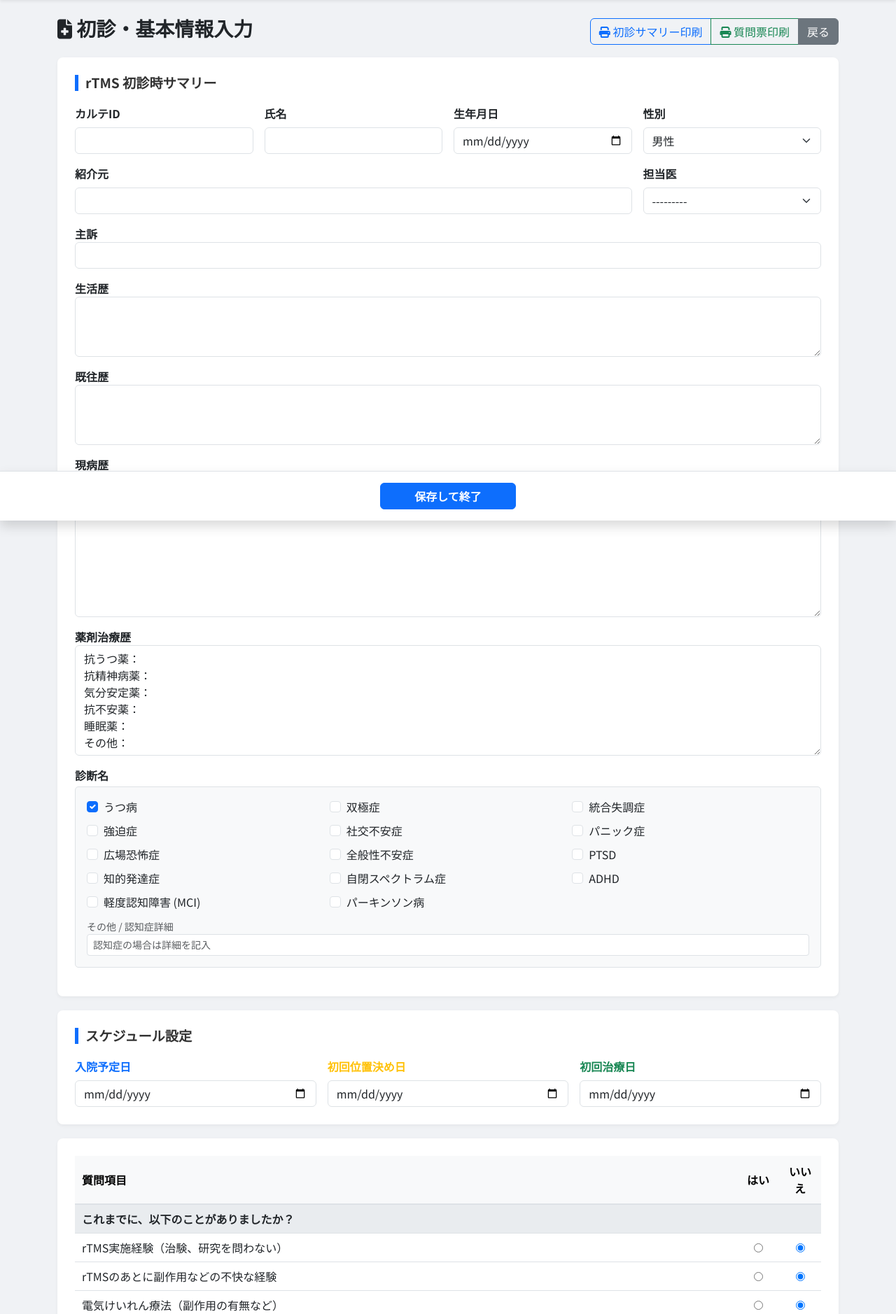
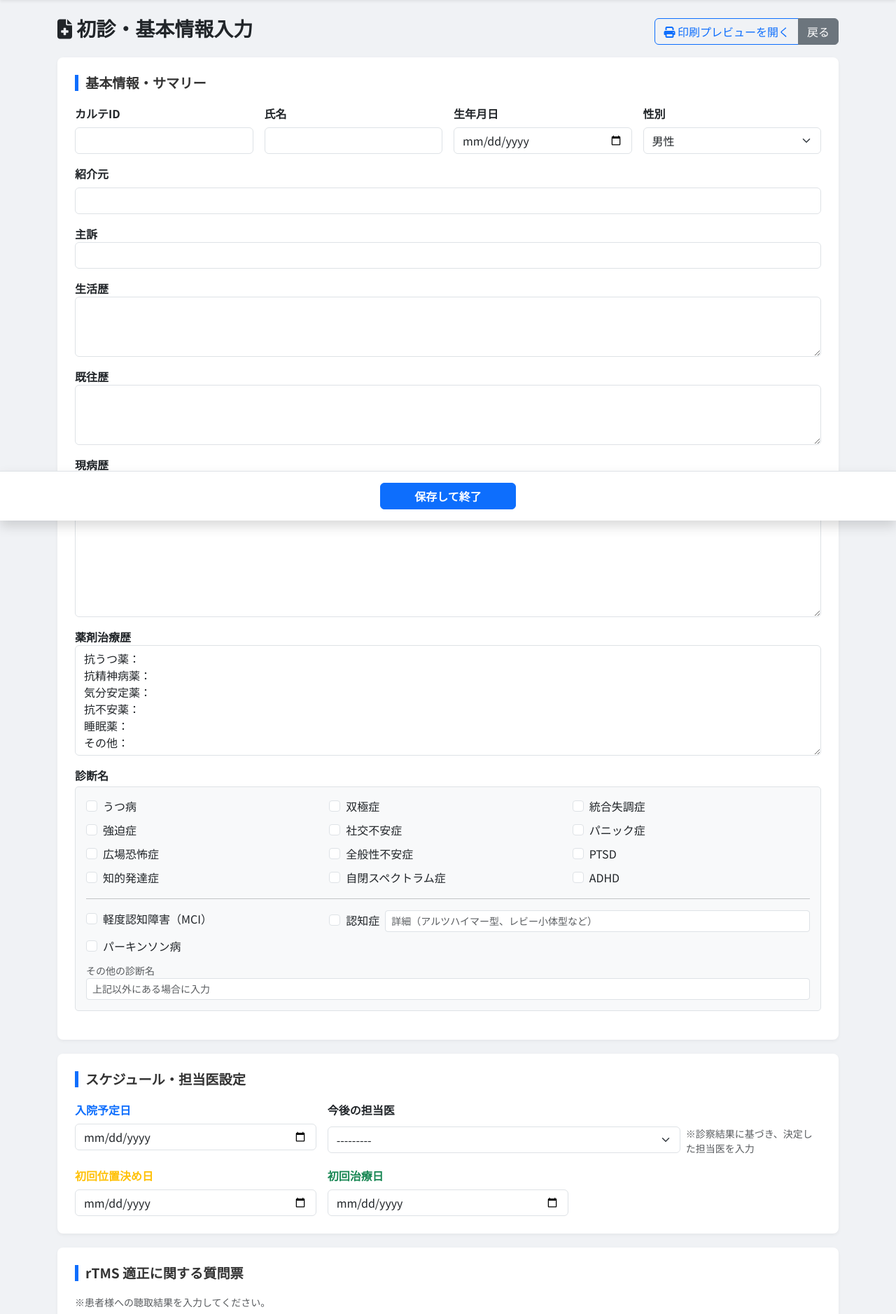
Before and after one commit to kasadera-creator/rTMS, a Django app: template rtms_app/templates/rtms_app/patient_first_visit.html in a window 1280 px wide. Shown: the part 56-1934 px from the top of the page at 70% size. Run offline with Django 5.2, Linux system fonts and the light colour scheme; the template is opened without the code that fills it: values that come from a table or form of the project are taken from there, others are empty.

Commit message:
fix first form

```diff
--- a/rtms_app/forms.py
+++ b/rtms_app/forms.py
@@ -55,8 +55,12 @@ class PatientFirstVisitForm(forms.ModelForm):
             'life_history': forms.Textarea(attrs={'class': 'form-control', 'rows': 3}),
             'past_history': forms.Textarea(attrs={'class': 'form-control', 'rows': 3}),
             'present_illness': forms.Textarea(attrs={'class': 'form-control', 'rows': 3}),
-            # ★行数を増やしました
-            'medication_history': forms.Textarea(attrs={'class': 'form-control', 'rows': 7}),
+            'medication_history': forms.Textarea(attrs={'class': 'form-control', 'rows': 6}),
+            'dementia_detail': forms.TextInput(attrs={
+        'class': 'form-control form-control-sm',
+        'placeholder': '',
+        'style': 'display: inline-block; width: auto; margin-left: 10px;'
+    }),
             'admission_date': DateInput(attrs={'class': 'form-control'}),
             'mapping_date': DateInput(attrs={'class': 'form-control'}),
             'first_treatment_date': DateInput(attrs={'class': 'form-control'}),
--- a/rtms_app/templates/rtms_app/patient_first_visit.html
+++ b/rtms_app/templates/rtms_app/patient_first_visit.html
@@ -1,77 +1,27 @@
 {% extends "rtms_app/base.html" %}
+
 {% block extrastyle %}
 <style>
     .form-section { background-color: #fff; padding: 25px; border-radius: 8px; margin-bottom: 20px; box-shadow: 0 2px 5px rgba(0,0,0,0.05); }
     .section-title { border-left: 5px solid #0d6efd; padding-left: 10px; font-weight: bold; margin-bottom: 20px; color: #333; font-size: 1.2rem; }
-    .diag-check-group { background-color: #f8f9fa; padding: 15px; border-radius: 5px; border: 1px solid #dee2e6; margin-left: 0; margin-right: 0; }
+    .diag-check-group { background-color: #f8f9fa; padding: 15px; border-radius: 5px; border: 1px solid #dee2e6; }
 
-    /* 質問票テーブル */
-    .q-table { width: 100%; border-collapse: collapse; }
+    /* 質問票テーブル（入力用） */
+    .q-table { width: 100%; border-collapse: collapse; margin-bottom: 1rem; }
     .q-table th { background-color: #f8f9fa; padding: 10px; border-bottom: 2px solid #dee2e6; }
     .q-table td { padding: 8px 10px; border-bottom: 1px solid #dee2e6; vertical-align: middle; }
     .q-header-row { background-color: #e9ecef; font-weight: bold; }
-
-    /* 印刷用スタイル */
-    @media print {
-        @page { size: A4; margin: 12mm; }
-        body { font-size: 10.5pt; line-height: 1.3; font-family: "Hiragino Mincho ProN", "Yu Mincho", serif; color: #000; }
-        body * { visibility: hidden; }
-        .printable-area, .printable-area * { visibility: visible; }
-        .printable-area { position: absolute; left: 0; top: 0; width: 100%; }
-        .no-print { display: none !important; }
-
-        /* フォームの装飾解除 */
-        .form-section { padding: 0; border: none; box-shadow: none; margin-bottom: 5px; }
-        .section-title { font-size: 14pt; border-bottom: 2px solid #000; border-left: none; padding-left: 0; margin-bottom: 10px; }
-
-        /* 入力欄をテキスト化 */
-        textarea, input[type="text"], input[type="date"], select {
-            border: none !important;
-            background: transparent !important;
-            padding: 0; margin: 0;
-            resize: none;
-            overflow: visible;
-            font-family: inherit;
-            font-size: inherit;
-            width: auto;
-            -webkit-appearance: none;
-        }
-
-        /* ラベル */
-        label.fw-bold { font-weight: bold; color: #000; margin-right: 5px; }
-
-        /* 基本情報のレイアウト調整 */
-        .basic-info-row { display: flex; justify-content: space-between; margin-bottom: 5px; border-bottom: 1px solid #eee; padding-bottom: 2px; }
-
-        /* 自由記載欄 */
-        textarea { height: auto; display: block; width: 100%; white-space: pre-wrap; }
-
-        /* スケジュール表 (下部) */
-        .schedule-section { margin-top: 20px; border-top: 2px solid #000; padding-top: 10px; page-break-inside: avoid; }
-        .schedule-table { width: 100%; border-collapse: collapse; font-size: 10pt; }
-        .schedule-table th, .schedule-table td { border: 1px solid #000; padding: 4px 8px; text-align: center; }
-        .schedule-table th { background-color: #eee !important; -webkit-print-color-adjust: exact; font-weight: bold; }
-
-        /* 質問票のテーブル線 */
-        .q-table { font-size: 10pt; border: 2px solid #000; }
-        .q-table th, .q-table td { border: 1px solid #000; padding: 4px; }
-        .q-header-row { background-color: #ddd !important; -webkit-print-color-adjust: exact; }
-
-        /* 署名欄 */
-        .signature-section { margin-top: 40px; display: flex; justify-content: flex-end; }
-        .signature-box { width: 50%; }
-        .signature-line { border-bottom: 1px solid #000; margin-top: 30px; }
-    }
 </style>
 {% endblock %}
 
 {% block content %}
 <div class="container py-4">
-    <div class="d-flex justify-content-between align-items-center mb-3 no-print">
+    <div class="d-flex justify-content-between align-items-center mb-3">
         <h3 class="fw-bold"><i class="fas fa-file-medical"></i> 初診・基本情報入力</h3>
         <div class="btn-group">
-            <button type="button" class="btn btn-outline-primary" onclick="printDiv('medical-record')"><i class="fas fa-print"></i> 初診サマリー印刷</button>
-            <button type="button" class="btn btn-outline-success" onclick="printDiv('questionnaire')"><i class="fas fa-print"></i> 質問票印刷</button>
+            <a href="{% url 'patient_print_preview' patient.id %}" target="_blank" class="btn btn-outline-primary">
+                <i class="fas fa-print"></i> 印刷プレビューを開く
+            </a>
             <a href="{% url 'dashboard' %}" class="btn btn-secondary">戻る</a>
         </div>
     </div>
@@ -80,40 +30,43 @@
         {% csrf_token %}
 
         {% if form.errors %}
-        <div class="alert alert-danger no-print">
+        <div class="alert alert-danger">
             <strong>保存できませんでした。以下の項目を確認してください:</strong>
             {{ form.errors }}
         </div>
         {% endif %}
 
-        <div id="medical-record" class="printable-area form-section">
-            <h5 class="section-title">rTMS 初診時サマリー</h5>
-
-            <div class="row g-3 mb-3 no-print">
-                <div class="col-md-3"><label class="form-label fw-bold">カルテID</label>{{ form.card_id }}</div>
-                <div class="col-md-3"><label class="form-label fw-bold">氏名</label>{{ form.name }}</div>
-                <div class="col-md-3"><label class="form-label fw-bold">生年月日</label>{{ form.birth_date }}</div>
-                <div class="col-md-3"><label class="form-label fw-bold">性別</label>{{ form.gender }}</div>
-                <div class="col-md-9"><label class="form-label fw-bold">紹介元</label>{{ form.referral_source }}<datalist id="referral-options">{% for opt in referral_options %}<option value="{{ opt }}">{% endfor %}</datalist></div>
-                <div class="col-md-3"><label class="form-label fw-bold">担当医</label>{{ form.attending_physician }}</div>
+        <div class="form-section">
+            <h5 class="section-title">基本情報・サマリー</h5>
+            <div class="row g-3 mb-3">
+                <div class="col-md-3">
+                    <label class="form-label fw-bold">カルテID</label>
+                    {{ form.card_id }}
                 </div>
-
-            <div class="d-none d-print-block mb-4">
-                <div class="basic-info-row">
-                    <span><strong>ID:</strong> {{ patient.card_id }}</span>
-                    <span><strong>氏名:</strong> {{ patient.name }} 殿</span>
-                    <span><strong>診察日:</strong> {% now "Y年n月j日" %}</span>
+                <div class="col-md-3">
+                    <label class="form-label fw-bold">氏名</label>
+                    {{ form.name }}
                 </div>
-                <div class="basic-info-row">
-                    <span><strong>生年月日:</strong> {{ patient.birth_date|date:"Y年n月j日" }} ({{ patient.age }}歳 / {{ patient.get_gender_display }})</span>
-                    <span><strong>紹介元:</strong> {{ patient.referral_source }}</span>
-                    <span><strong>担当医:</strong> {{ patient.attending_physician.last_name }} {{ patient.attending_physician.first_name }}</span>
+                <div class="col-md-3">
+                    <label class="form-label fw-bold">生年月日</label>
+                    {{ form.birth_date }}
+                </div>
+                <div class="col-md-3">
+                    <label class="form-label fw-bold">性別</label>
+                    {{ form.gender }}
+                </div>
+                <div class="col-md-12">
+                    <label class="form-label fw-bold">紹介元</label>
+                    {{ form.referral_source }}
+                    <datalist id="referral-options">
+                        {% for opt in referral_options %}<option value="{{ opt }}">{% endfor %}
+                    </datalist>
                 </div>
             </div>
 
             <div class="mb-3">
                 <label class="fw-bold">主訴</label>
-                <div>{{ form.chief_complaint }}</div>
+                {{ form.chief_complaint }}
             </div>
 
             <div class="mb-3"><label class="fw-bold">生活歴</label><textarea name="{{ form.life_history.name }}" class="form-control" rows="3">{{ form.life_history.value|default_if_none:"" }}</textarea></div>
@@ -123,11 +76,9 @@
 
             <div class="mb-3">
                 <label class="fw-bold">診断名</label>
-                <div class="d-none d-print-block">{{ patient.diagnosis }}</div>
-
-                <div class="no-print mt-1">
-                    {{ form.diagnosis }} <div class="diag-check-group px-3 py-3">
-                        <div class="row g-2"> <div class="col-md-4"><div class="form-check"><input class="form-check-input" type="checkbox" name="diag_list" value="うつ病" id="d_dep" checked><label class="form-check-label" for="d_dep">うつ病</label></div></div>
+                {{ form.diagnosis }} <div class="diag-check-group mt-1">
+                    <div class="row g-2">
+                        <div class="col-md-4"><div class="form-check"><input class="form-check-input" type="checkbox" name="diag_list" value="うつ病" id="d_dep"><label class="form-check-label" for="d_dep">うつ病</label></div></div>
                         <div class="col-md-4"><div class="form-check"><input class="form-check-input" type="checkbox" name="diag_list" value="双極症" id="d_bp"><label class="form-check-label" for="d_bp">双極症</label></div></div>
                         <div class="col-md-4"><div class="form-check"><input class="form-check-input" type="checkbox" name="diag_list" value="統合失調症" id="d_sch"><label class="form-check-label" for="d_sch">統合失調症</label></div></div>
                         <div class="col-md-4"><div class="form-check"><input class="form-check-input" type="checkbox" name="diag_list" value="強迫症" id="d_ocd"><label class="form-check-label" for="d_ocd">強迫症</label></div></div>
@@ -139,45 +90,75 @@
                         <div class="col-md-4"><div class="form-check"><input class="form-check-input" type="checkbox" name="diag_list" value="知的発達症" id="d_mr"><label class="form-check-label" for="d_mr">知的発達症</label></div></div>
                         <div class="col-md-4"><div class="form-check"><input class="form-check-input" type="checkbox" name="diag_list" value="自閉スペクトラム症" id="d_asd"><label class="form-check-label" for="d_asd">自閉スペクトラム症</label></div></div>
                         <div class="col-md-4"><div class="form-check"><input class="form-check-input" type="checkbox" name="diag_list" value="ADHD" id="d_adhd"><label class="form-check-label" for="d_adhd">ADHD</label></div></div>
-                            <div class="col-md-4"><div class="form-check"><input class="form-check-input" type="checkbox" name="diag_list" value="軽度認知障害(MCI)" id="d_mci"><label class="form-check-label" for="d_mci">軽度認知障害 (MCI)</label></div></div>
-                            <div class="col-md-4"><div class="form-check"><input class="form-check-input" type="checkbox" name="diag_list" value="パーキンソン病" id="d_pd_dis"><label class="form-check-label" for="d_pd_dis">パーキンソン病</label></div></div>
+
+                        <div class="col-12"><hr class="my-2"></div>
+
+                        <div class="col-md-4">
+                            <div class="form-check">
+                                <input class="form-check-input" type="checkbox" name="diag_list" value="軽度認知障害(MCI)" id="d_mci">
+                                <label class="form-check-label" for="d_mci">軽度認知障害（MCI）</label>
+                            </div>
+                        </div>
+
+                        <div class="col-md-8">
+                            <div class="d-flex align-items-center">
+                                <div class="form-check me-2">
+                                    <input class="form-check-input" type="checkbox" name="diag_list" value="認知症" id="d_dementia">
+                                    <label class="form-check-label" for="d_dementia" style="white-space: nowrap;">認知症</label>
+                                </div>
+                                <input type="text" name="dementia_detail" class="form-control form-control-sm" placeholder="詳細（アルツハイマー型、レビー小体型など）">
+                            </div>
+                        </div>
+
+                        <div class="col-md-4">
+                            <div class="form-check">
+                                <input class="form-check-input" type="checkbox" name="diag_list" value="パーキンソン病" id="d_parkinson">
+                                <label class="form-check-label" for="d_parkinson">パーキンソン病</label>
+                            </div>
+                        </div>
+
                         <div class="col-12 mt-2">
-                                <label class="small text-muted">その他 / 認知症詳細</label>
-                                <input type="text" name="diag_other" class="form-control form-control-sm" placeholder="認知症の場合は詳細を記入">
+                            <label class="small text-muted">その他の診断名</label>
+                            <input type="text" name="diag_other" class="form-control form-control-sm" placeholder="上記以外にある場合に入力">
                         </div>
                     </div>
                 </div>
             </div>
         </div>
 
-            <div class="schedule-section d-none d-print-block">
-                <h6 class="fw-bold">今後の予定：</h6>
-                <table class="schedule-table">
-                    <tr><th>入院予定</th><th>位置決め</th><th>治療開始</th><th>治療終了予定 (30回)</th></tr>
-                    <tr>
-                        <td>{{ form.admission_date.value|default:"-" }}</td>
-                        <td>{{ form.mapping_date.value|default:"-" }}</td>
-                        <td>{{ form.first_treatment_date.value|default:"-" }}</td>
-                        <td>{{ end_date_est|date:"Y-m-d"|default:"-" }}</td>
-                    </tr>
-                </table>
+        <div class="form-section">
+            <h5 class="section-title">スケジュール・担当医設定</h5>
+            <div class="row g-3">
+                <div class="col-md-4">
+                    <label class="form-label text-primary fw-bold">入院予定日</label>
+                    {{ form.admission_date }}
+                </div>
+
+                <div class="col-md-8">
+                    <label class="form-label fw-bold">今後の担当医</label>
+                    <div class="d-flex align-items-center">
+                        {{ form.attending_physician }}
+                        <span class="form-text ms-2 mb-0">※診察結果に基づき、決定した担当医を入力</span>
                     </div>
                 </div>
 
-        <div class="form-section no-print">
-            <h5 class="section-title">スケジュール設定</h5>
-            <div class="row g-3">
-                <div class="col-md-4"><label class="form-label text-primary fw-bold">入院予定日</label>{{ form.admission_date }}</div>
-                <div class="col-md-4"><label class="form-label text-warning fw-bold">初回位置決め日</label>{{ form.mapping_date }}</div>
-                <div class="col-md-4"><label class="form-label text-success fw-bold">初回治療日</label>{{ form.first_treatment_date }}</div>
+                <div class="col-md-4">
+                    <label class="form-label text-warning fw-bold">初回位置決め日</label>
+                    {{ form.mapping_date }}
+                </div>
+                <div class="col-md-4">
+                    <label class="form-label text-success fw-bold">初回治療日</label>
+                    {{ form.first_treatment_date }}
+                </div>
             </div>
         </div>
 
-        <div id="questionnaire" class="printable-area form-section">
-            <div class="print-header d-none d-print-block"><h2>rTMS 適正に関する質問票</h2><p style="text-align: right; font-size: 10px;">笠寺精治寮病院</p></div>
-            <div class="print-row d-none d-print-flex"><div style="width: 30%;">ID: <strong>{{ patient.card_id }}</strong></div><div style="width: 40%;">氏名: <strong>{{ patient.name }} 殿</strong></div><div style="width: 30%; text-align: right;">生年月日: {{ patient.birth_date|date:"Y年n月j日" }}</div></div>
+        <div class="form-section">
+            <h5 class="section-title">rTMS 適正に関する質問票</h5>
+            <p class="text-muted small">※患者様への聴取結果を入力してください。</p>
+
             <table class="q-table">
-                <thead class="table-light"><tr><th style="text-align: left;">質問項目</th><th width="60" class="text-center">はい</th><th width="60" class="text-center">いいえ</th></tr></thead>
+                <thead class="table-light"><tr><th style="text-align: left;">質問項目</th><th width="80" class="text-center">はい</th><th width="80" class="text-center">いいえ</th></tr></thead>
                 <tbody>
                     <tr class="q-header-row"><td colspan="3">これまでに、以下のことがありましたか？</td></tr>
                     <tr><td>rTMS実施経験（治験、研究を問わない）</td><td class="text-center"><input type="radio" name="q_past_rtms" value="はい"></td><td class="text-center"><input type="radio" name="q_past_rtms" value="いいえ" checked></td></tr>
@@ -201,36 +182,33 @@
                 </tbody>
             </table>
             <div class="mt-3"><label class="form-label fw-bold small">「はい」とチェックした項目について、より詳しくおしえてください</label><textarea name="q_details" class="form-control" rows="4"></textarea></div>
-            <div class="signature-section d-none d-print-flex"><div class="signature-box"><p style="font-size: 11px;">上記項目を確認し、治療適応と判断しました。</p><div class="signature-line">確認日：　　　　年　　月　　日</div><div class="signature-line">医師署名：</div></div></div>
             <input type="hidden" name="questionnaire_data" id="questionnaire_json">
         </div>
 
-        <div class="fixed-bottom bg-white p-3 border-top shadow text-center no-print">
+        <div class="fixed-bottom bg-white p-3 border-top shadow text-center">
             <button type="submit" class="btn btn-primary px-5 fw-bold">保存して終了</button>
         </div>
-    </form>
+        <div style="height: 80px;"></div></form>
 </div>
+{% endblock %}
 
+{% block scripts %}
 <script>
-    function printDiv(divId) {
-        var originalContents = document.body.innerHTML;
-        var printContents = document.getElementById(divId).outerHTML;
-        document.body.innerHTML = printContents;
-        window.print();
-        document.body.innerHTML = originalContents;
-        window.location.reload();
-    }
-
     // 質問票のJSON化処理
-    document.querySelector('form').addEventListener('submit', function(e) {
+    document.getElementById('mainForm').addEventListener('submit', function(e) {
+        // 1. 質問票データのJSON化
         const data = {};
         document.querySelectorAll('input[type="radio"]:checked').forEach(r => { data[r.name] = r.value; });
         data['q_details'] = document.querySelector('textarea[name="q_details"]').value;
         document.getElementById('questionnaire_json').value = JSON.stringify(data);
+
+        // 2. 認知症詳細の結合処理 (dementia_detailの内容を diag_other に追記するなど)
+        // 今回は単純にdiag_listのチェック状態とdiag_otherをそのまま送信します。
+        // ※もし「認知症(アルツハイマー型)」のように一つの文字列にして保存したい場合はここで加工します。
     });
 
     // データ復元処理
-    window.addEventListener('load', function() {
+    document.addEventListener('DOMContentLoaded', function() {
         // 診断名チェックボックス
         const diagStr = "{{ patient.diagnosis }}";
         if(diagStr) {
@@ -238,7 +216,10 @@
             diags.forEach(d => {
                 const el = document.querySelector(`input[name="diag_list"][value="${d}"]`);
                 if(el) el.checked = true;
-                if(d.startsWith("その他(")) document.querySelector('input[name="diag_other"]').value = d.replace("その他(", "").replace(")", "");
+                // その他入力欄の復元
+                if(d.startsWith("その他(")) {
+                    document.querySelector('input[name="diag_other"]').value = d.replace("その他(", "").replace(")", "");
+                }
             });
         }
 
@@ -256,7 +237,7 @@
                         if(el) el.checked = true;
                     }
                 }
-            } catch(e) {}
+            } catch(e) { console.error("JSON Parse Error", e); }
         }
     });
 </script>
```
Also changed, not shown: rtms_app/templates/rtms_app/print_preview.html (added, +178 -0 lines). Lines whose indentation alone changed are shown as unchanged.
